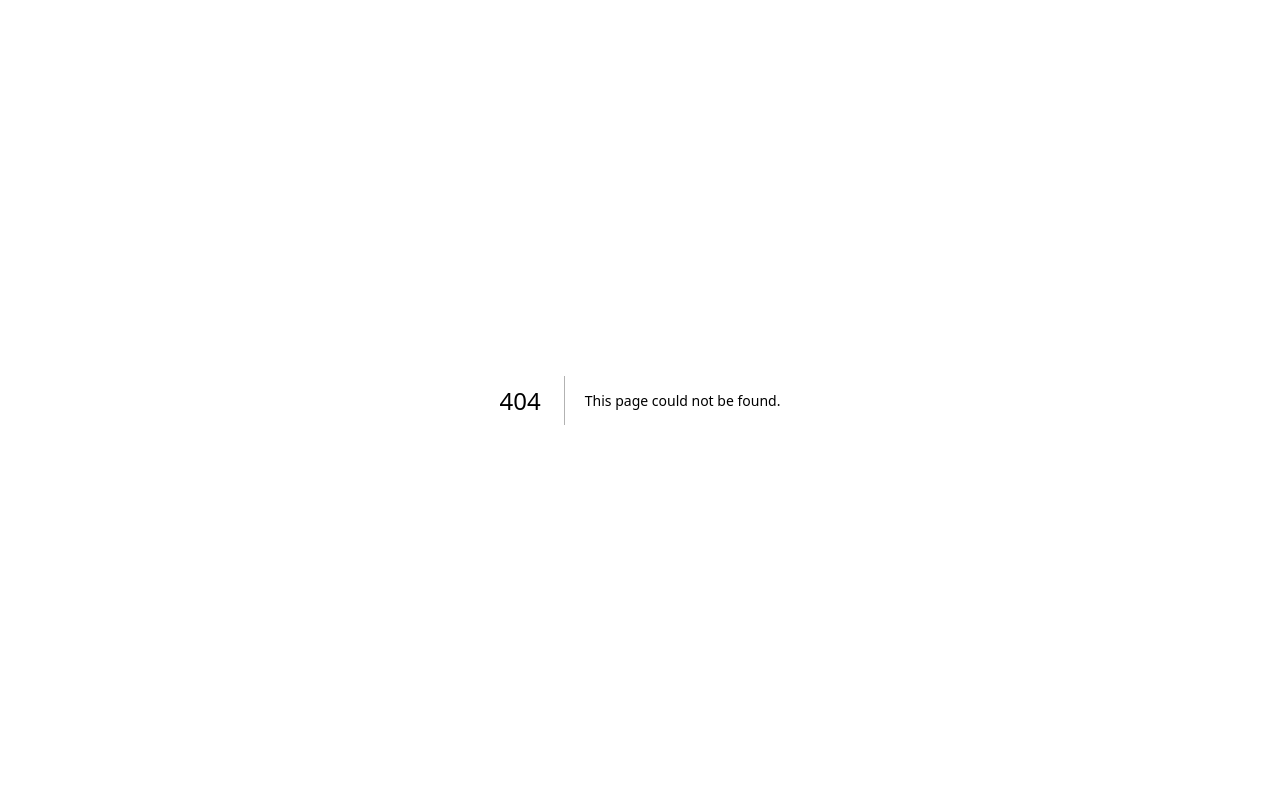
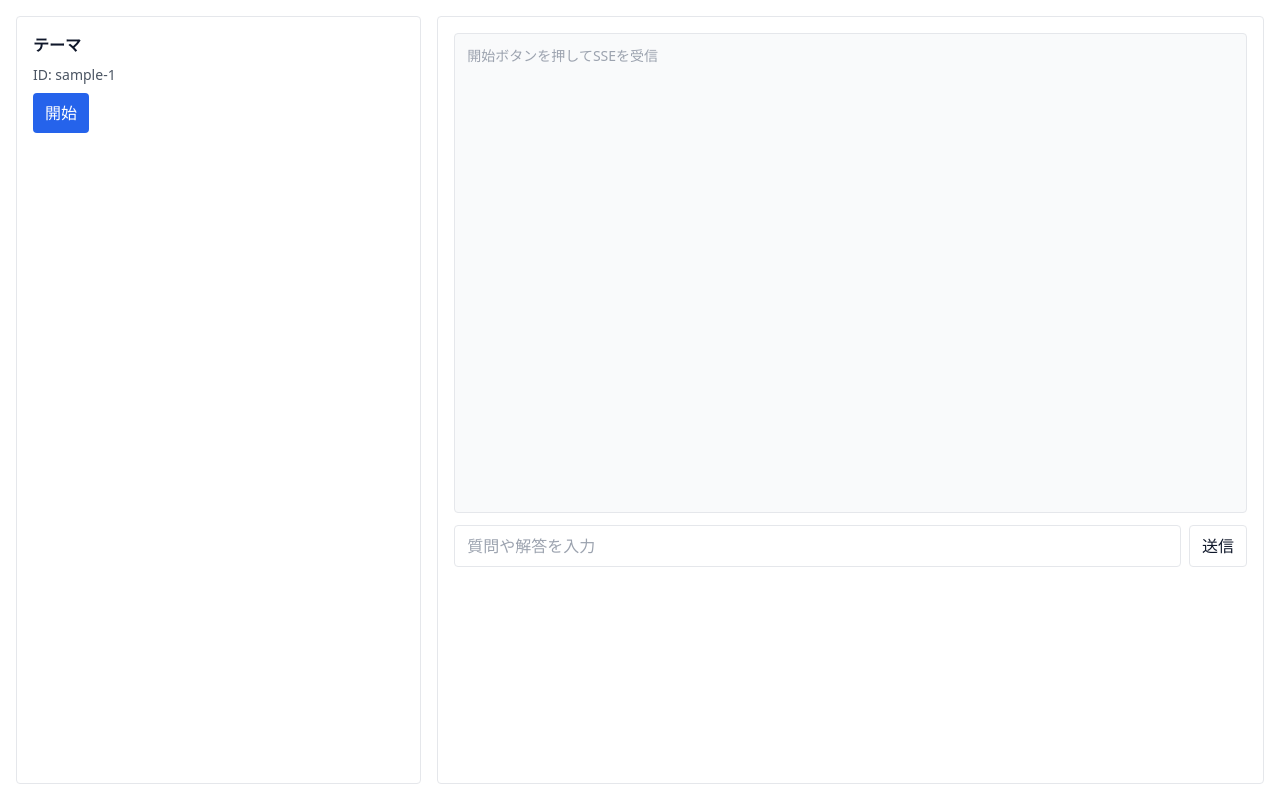
Before and after one commit to take365/TurtleSoupDuel, a Next.js app in the folder web/: page /play/sample-1 in a window 1280 px wide. Before the commit this address had no page. Built offline with nearby package versions, Linux system fonts and the light colour scheme.

Commit message:
codex cli m2 実装（テーマ一覧＋プレイ骨組み＋SSEモック）

```diff
--- /dev/null
+++ b/web/app/api/play/[themeId]/stream/route.ts
@@ -0,0 +1,37 @@
+export const runtime = 'nodejs';
+
+function sse(data: any) {
+  return `event: message\ndata: ${JSON.stringify(data)}\n\n`;
+}
+
+const sleep = (ms: number) => new Promise((r) => setTimeout(r, ms));
+
+export async function GET(_: Request, { params }: { params: { themeId: string } }) {
+  const { themeId } = params;
+  const encoder = new TextEncoder();
+  const stream = new ReadableStream({
+    async start(controller) {
+      // Send a few mock events over ~5 seconds
+      const events = [
+        { actor: 'system', kind: 'note', text: `テーマ ${themeId} を開始します。`, turn: 1, phase: 'start' },
+        { actor: 'MC', kind: 'speak', text: 'ようこそ！質問をどうぞ。', turn: 1, phase: 'mc_prompt' },
+        { actor: 'user', kind: 'question', text: '現場は屋内ですか？', turn: 1, phase: 'user_question' },
+        { actor: 'MC', kind: 'judge', text: 'はい、屋内です。', turn: 1, phase: 'mc_answer' },
+        { actor: 'system', kind: 'note', text: 'モックSSE完了。', turn: 1, phase: 'end' },
+      ];
+      for (const ev of events) {
+        controller.enqueue(encoder.encode(sse(ev)));
+        await sleep(1000);
+      }
+      controller.close();
+    },
+  });
+  return new Response(stream, {
+    headers: {
+      'Content-Type': 'text/event-stream; charset=utf-8',
+      'Cache-Control': 'no-cache, no-transform',
+      Connection: 'keep-alive',
+      'X-Accel-Buffering': 'no',
+    },
+  });
+}
--- /dev/null
+++ b/web/app/api/themes/route.ts
@@ -0,0 +1,41 @@
+import { NextResponse } from 'next/server';
+import { getCassandra } from '@/lib/cassandra';
+
+export const runtime = 'nodejs';
+
+function jsonError(code: string, message: string, hint?: string, status = 500) {
+  return NextResponse.json({ code, message, hint }, { status });
+}
+
+export async function GET() {
+  let cassandra;
+  try { cassandra = await getCassandra(); await cassandra.connect(); }
+  catch (e: any) {
+    // Fallback sample when DB not reachable
+    return NextResponse.json([
+      { themeId: 'sample-1', title: 'サンプル1: なくした鍵', snippet: '鍵はどこへ？', likes: 0, cleared: false },
+      { themeId: 'sample-2', title: 'サンプル2: 壊れた時計', snippet: '進まない針の理由', likes: 0, cleared: false },
+    ]);
+  }
+
+  try {
+    const r = await cassandra.execute('SELECT theme_id, title, snippet FROM themes_by_id LIMIT 100');
+    const rows = r.rows || [];
+    if (!rows.length) {
+      return NextResponse.json([
+        { themeId: 'sample-1', title: 'サンプル1: なくした鍵', snippet: '鍵はどこへ？', likes: 0, cleared: false },
+        { themeId: 'sample-2', title: 'サンプル2: 壊れた時計', snippet: '進まない針の理由', likes: 0, cleared: false },
+      ]);
+    }
+    const data = rows.map((row: any) => ({
+      themeId: row.get ? row.get('theme_id') : row.theme_id,
+      title: row.get ? row.get('title') : row.title,
+      snippet: row.get ? row.get('snippet') : row.snippet,
+      likes: 0,
+      cleared: false,
+    }));
+    return NextResponse.json(data);
+  } catch (e: any) {
+    return jsonError('server_error', 'Failed to load themes', e?.message);
+  }
+}
--- /dev/null
+++ b/web/app/play/[themeId]/page.tsx
@@ -0,0 +1,62 @@
+"use client";
+import { useEffect, useRef, useState } from 'react';
+
+type Ev = { actor: string; kind: string; text: string; turn: number; phase: string };
+
+export default function PlayPage({ params }: { params: { themeId: string } }) {
+  const { themeId } = params;
+  const [started, setStarted] = useState(false);
+  const [events, setEvents] = useState<Ev[]>([]);
+  const [input, setInput] = useState('');
+  const esRef = useRef<EventSource | null>(null);
+
+  useEffect(() => {
+    return () => { esRef.current?.close(); };
+  }, []);
+
+  const start = () => {
+    if (started) return;
+    setStarted(true);
+    const es = new EventSource(`/api/play/${encodeURIComponent(themeId)}/stream`);
+    esRef.current = es;
+    es.onmessage = (e) => {
+      try { const data = JSON.parse(e.data) as Ev; setEvents((prev) => [...prev, data]); }
+      catch { /* ignore */ }
+    };
+    es.onerror = () => { es.close(); };
+  };
+
+  const send = () => {
+    if (!input.trim()) return;
+    // ひとまずUI上に追加（API送信はM2以降で実装）
+    setEvents((prev) => [...prev, { actor: 'user', kind: 'input', text: input, turn: (prev.at(-1)?.turn ?? 1), phase: 'user_input' }]);
+    setInput('');
+  };
+
+  return (
+    <main className="min-h-screen p-4 grid grid-cols-1 lg:grid-cols-3 gap-4">
+      <aside className="border rounded p-4 space-y-2">
+        <h2 className="font-semibold">テーマ</h2>
+        <div className="text-sm text-gray-600">ID: {themeId}</div>
+        <button onClick={start} disabled={started} className="bg-blue-600 text-white rounded px-3 py-2 disabled:opacity-50">
+          {started ? '進行中' : '開始'}
+        </button>
+      </aside>
+      <section className="lg:col-span-2 border rounded p-4 flex flex-col gap-3">
+        <div className="flex-1 border rounded p-3 bg-gray-50 overflow-auto max-h-[60vh]">
+          {events.map((ev, i) => (
+            <div key={i} className="mb-2">
+              <span className="text-xs text-gray-500">[{ev.turn}:{ev.phase}]</span>{' '}
+              <span className="font-semibold">{ev.actor}</span>: {ev.text}
+            </div>
+          ))}
+          {!events.length && <div className="text-gray-400 text-sm">開始ボタンを押してSSEを受信</div>}
+        </div>
+        <div className="flex gap-2">
+          <input className="flex-1 border rounded px-3 py-2" placeholder="質問や解答を入力" value={input} onChange={(e) => setInput(e.target.value)} />
+          <button onClick={send} className="border rounded px-3 py-2">送信</button>
+        </div>
+      </section>
+    </main>
+  );
+}
--- /dev/null
+++ b/web/app/themes/page.tsx
@@ -0,0 +1,28 @@
+import { headers } from 'next/headers';
+
+async function fetchThemes() {
+  const hdrs = headers();
+  const host = hdrs.get('x-forwarded-host') || hdrs.get('host');
+  const proto = hdrs.get('x-forwarded-proto') || 'http';
+  const base = host ? `${proto}://${host}` : (process.env.NEXT_PUBLIC_BASE_URL || 'http://localhost:3000');
+  const r = await fetch(`${base}/api/themes`, { cache: 'no-store' });
+  return r.json();
+}
+
+export default async function ThemesPage() {
+  const themes = await fetchThemes();
+  return (
+    <main className="min-h-screen p-8">
+      <h1 className="text-2xl font-bold mb-4">テーマ一覧</h1>
+      <div className="grid grid-cols-1 md:grid-cols-2 lg:grid-cols-3 gap-4">
+        {themes.map((t: any) => (
+          <a key={t.themeId} href={`/play/${t.themeId}`} className="block border rounded p-4 hover:shadow">
+            <h2 className="font-semibold">{t.title}</h2>
+            <p className="text-sm text-gray-600">{t.snippet}</p>
+            <div className="text-xs text-gray-500 mt-2">likes: {t.likes} / cleared: {String(t.cleared)}</div>
+          </a>
+        ))}
+      </div>
+    </main>
+  );
+}
```
Also changed, not shown: 1 other file (tests, documents, lock files or other folders).
